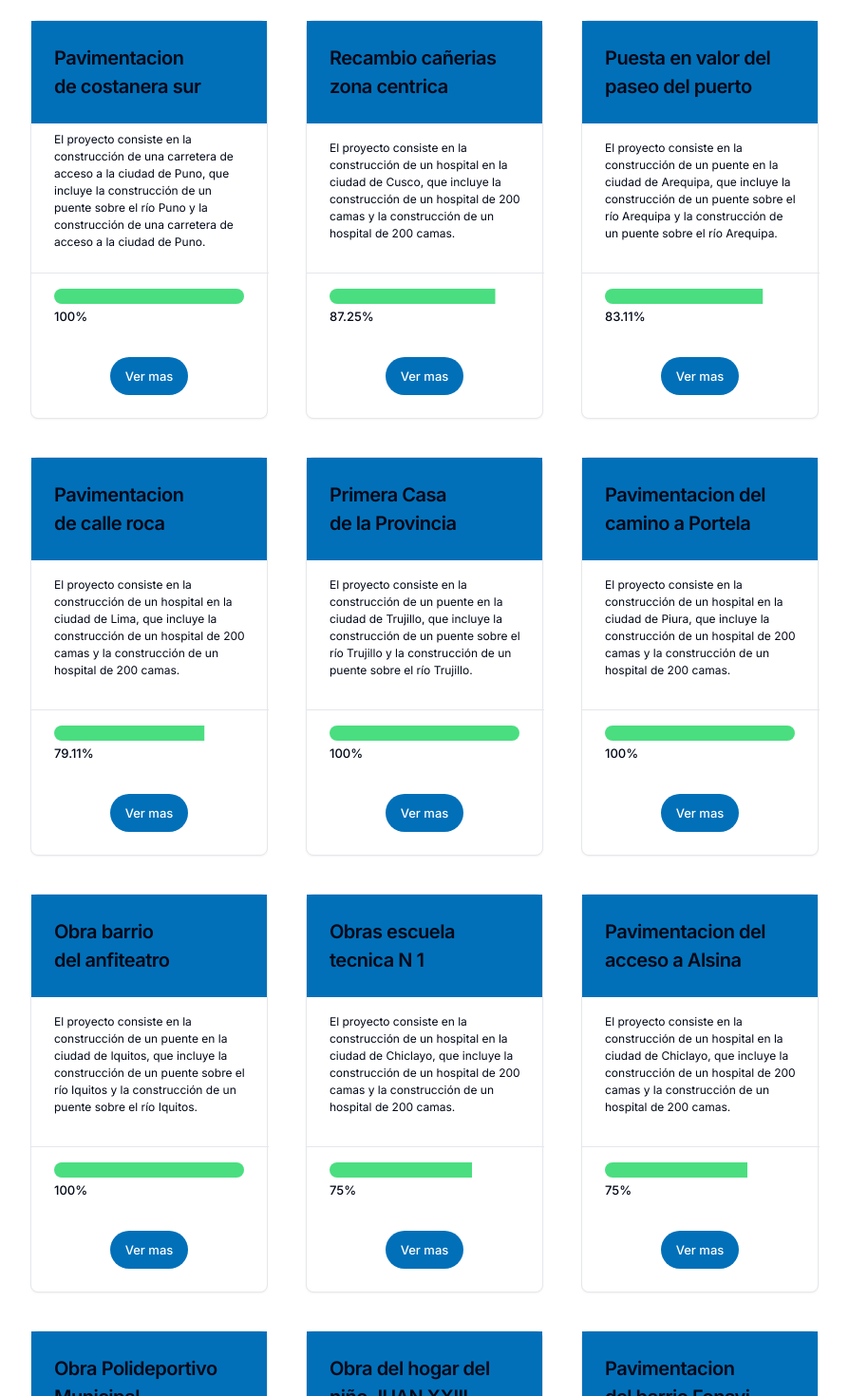
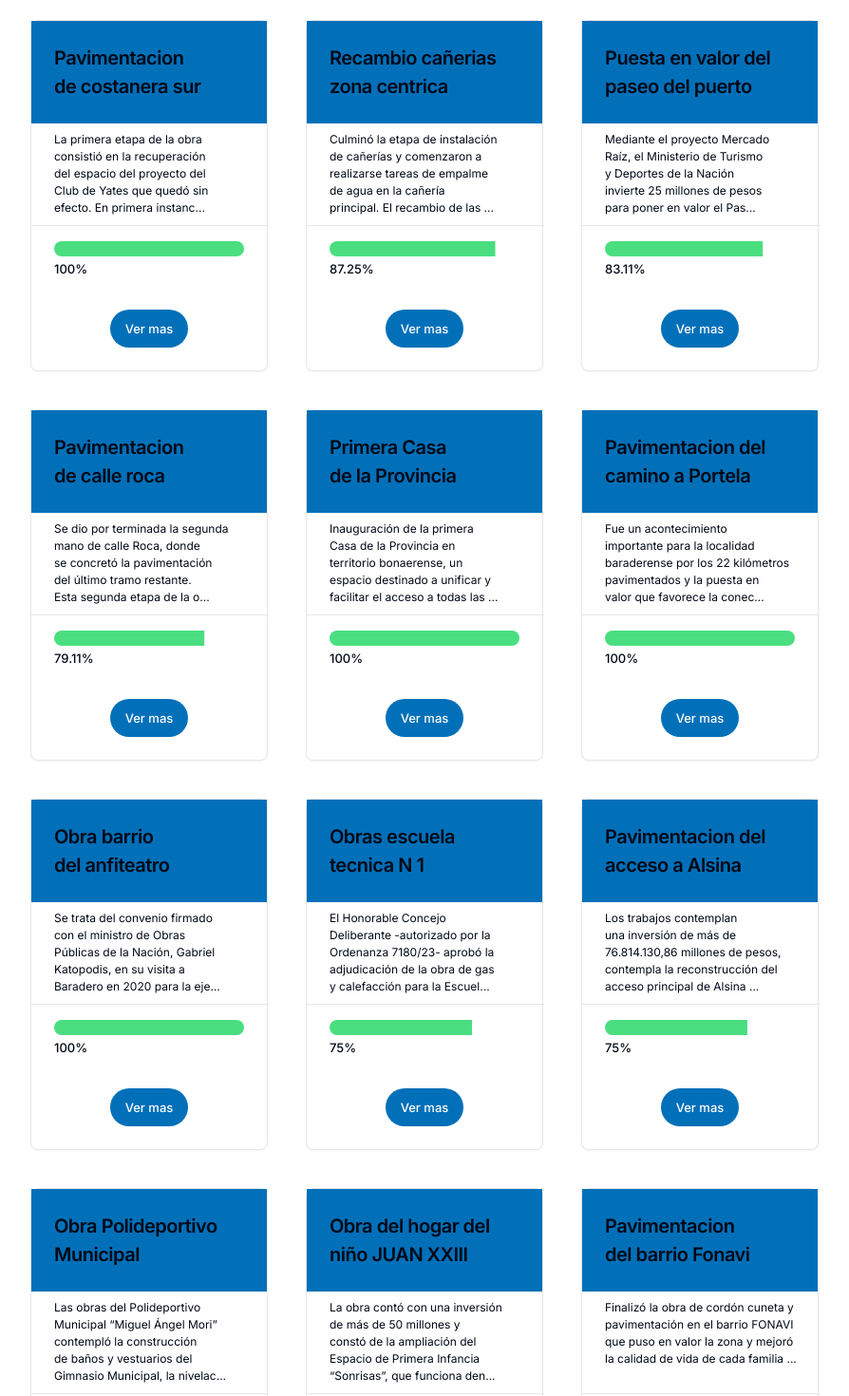
Before and after one commit to manuelcostilla/Gobierno-Abierto, a Next.js app: page /Gestion-de-compromisos in a window 1280 px wide. Shown: the part 640-2110 px from the top of the page at 95% size, without its empty margins (193-1087 px from the left). Built offline with nearby package versions, Linux system fonts and the light colour scheme.

Commit message:
cambios compromisos card

```diff
--- a/app/Gestion-de-compromisos/components/CompromisosCard.jsx
+++ b/app/Gestion-de-compromisos/components/CompromisosCard.jsx
@@ -1,4 +1,3 @@
-import React from "react"
 import { dataObra } from "../data/dataObraJSON"
 import { Progress } from "@/components/ui/progress"
 import { Button } from "@/components/ui/button"
@@ -26,14 +25,14 @@ const CompromisosCard = () => {
     <div className="flex justify-center items-center">
       <div className="flex flex-wrap justify-center self-center m-20 w-[1250px]">
         {dataObra.map((data, index) => (
-          <Card key={index} className="w-[250px] m-5">
+          <Card key={index} className="w-[250px]  m-5">
             <CardHeader className="flex items-center justify-center bg-blue-header">
               <CardTitle className="text-xl text-balance">
                 {data.title}
               </CardTitle>
             </CardHeader>
-            <CardContent className="text-xs text-wrap w-[250px] h-[150px] flex justify-center items-center border-b  mt-2">
-              <div>{data.description}</div>
+            <CardContent className="text-xs overflow-hidden whitespace-nowrap text-balance text-ellipsis w-[250px] h-[100px]  border-b  mt-2">
+              <p>{data.description.substring(0, 140)}...</p>
             </CardContent>
             <CardContent>
               <div className="mt-4">
@@ -54,21 +53,28 @@ const CompromisosCard = () => {
                 <DialogContent>
                   <DialogHeader>
                     <DialogTitle>{data.title}</DialogTitle>
+                    <Label className="text-balance">{data.subtitle}</Label>
                   </DialogHeader>
                   <DialogDescription>
-                    {data.description}
+                    <div className="text-sm  text-pretty">{data.description}</div>
                     <div className="flex justify-center items-center mt-5 mb-5">
                       <Image
                         alt="Imagen obra"
-                        height={400}
-                        width={400}
+                        height={960}
+                        width={642}
                         src={data.Imagelocation}
+                        priority={true}
                       />
                     </div>
                   </DialogDescription>
                   <DialogFooter>
                     <Button asChild>
-                      <a target="_blank" href={data.postUrl}> Informacion relacionada</a>
+                      <a
+                        target="_blank"
+                        href="https://baradero.gob.ar/secretaria-de-obras-y-servicios-publicos/"
+                      >
+                        Informacion relacionada
+                      </a>
                     </Button>
                   </DialogFooter>
                 </DialogContent>
--- a/app/Gestion-de-compromisos/data/dataObraJSON.js
+++ b/app/Gestion-de-compromisos/data/dataObraJSON.js
@@ -3,144 +3,120 @@ export const dataObra = [
     id: 1,
     title: "Pavimentacion de costanera sur",
     description:
-      "El proyecto consiste en la construcción de una carretera de acceso a la ciudad de Puno, que incluye la construcción de un puente sobre el río Puno y la construcción de una carretera de acceso a la ciudad de Puno.",
-    image:
-      "https://baradero.gob.ar/wp-content/uploads/2023/11/Obra-finalizada-costanera-sur.jpg",
+      "La primera etapa de la obra consistió en la recuperación del espacio del proyecto del Club de Yates que quedó sin efecto. En primera instancia de modificó la traza original del camino costero para retomar el camino original. Después se construyeron cordones, rotondas, entre otros trabajos. Luego, inició la segunda etapa de la obra en la zona del Circuito de Baradero. Allí se llevaron adelante trabajos de preparación de la superficie y nivelación de suelo para proceder y culminar con la colocación de la carpeta asfáltica.",
     progressvalue: 100,
-    postUrl:
-      "https://baradero.gob.ar/secretaria-de-obras-y-servicios-publicos/",
     Imagelocation: "/imagenes/costanero_sur_obra.jpg",
+    subtitle:
+      "Finalizó la pavimentación de más de 4 kilómetros de la Costanera Sur, obra que pone en valor la costa y que potencia al turismo. ",
   },
   {
     id: 2,
     title: "Recambio cañerias zona centrica",
     description:
-      "El proyecto consiste en la construcción de un hospital en la ciudad de Cusco, que incluye la construcción de un hospital de 200 camas y la construcción de un hospital de 200 camas.",
-    image:
-      "https://baradero.gob.ar/wp-content/uploads/2023/11/Obra-finalizada-costanera-sur.jpg",
+      "Culminó la etapa de instalación de cañerías y comenzaron a realizarse tareas de empalme de agua en la cañería principal. El recambio de las redes de distribución de la zona del centro se desarrolla en el perímetro conformado por las calles Mariano Moreno, Darragueira, Anchorena y Paso. La misma se realiza a través de un sistema de sustitución-renovación de cañerías que no necesita del zanjeo, y ofrece beneficios como el acortamiento de los tiempos de ejecución, mínimo movimiento de suelos e intervención en las veredas, entre otros. Es llevada adelante por ENOHSA a través de la Secretaría de Obras y Servicios Públicos del Municipio de Baradero.",
     progressvalue: 87.25,
-    postUrl:
-      "https://baradero.gob.ar/secretaria-de-obras-y-servicios-publicos/",
     Imagelocation: "/imagenes/cañerias del centro.jpg",
+    subtitle:
+      "La obra histórica que cuenta con una inversión de $427.000.707 millones de pesos mejorará el servicio de agua en la zona del centro de Baradero.",
   },
   {
     id: 3,
     title: "Puesta en valor del paseo del puerto",
     description:
-      "El proyecto consiste en la construcción de un puente en la ciudad de Arequipa, que incluye la construcción de un puente sobre el río Arequipa y la construcción de un puente sobre el río Arequipa.",
-    image:
-      "https://baradero.gob.ar/wp-content/uploads/2023/11/Obra-finalizada-costanera-sur.jpg",
+      "Mediante el proyecto Mercado Raíz, el Ministerio de Turismo y Deportes de la Nación invierte 25 millones de pesos para poner en valor el Paseo del Puerto. Ya se finalizó con el entubamiento del zanjón de calle Fiori, la colocación de nuevas luminarias y también con la construcción de senderos. Se está trabajando en la restauración de los galpones con tareas de pintura, recambio de chapas, construcción de nuevos baños, colocación de canaletas y nuevas bajantes, armado de escenario, del cartel señalético principal y de puestos de feriantes. Con esta obra, se podrán ampliar las propuestas turísticas, productivas y culturales, ofreciendo un espacio único que también te permite apreciar la naturaleza de la ciudad, ya que está próxima al río.",
     progressvalue: 83.11,
-    postUrl:
-      "https://baradero.gob.ar/secretaria-de-obras-y-servicios-publicos/",
     Imagelocation: "/imagenes/puesta_en_valor_puerto.jpg",
+    subtitle:
+      "Sigue ejecutándose la obra de la puesta en valor del Paseo del Puerto a través del programa nacional “50 Destinos” ",
   },
   {
     id: 4,
     title: "Pavimentacion de calle roca",
     description:
-      "El proyecto consiste en la construcción de un hospital en la ciudad de Lima, que incluye la construcción de un hospital de 200 camas y la construcción de un hospital de 200 camas.",
-    image:
-      "https://baradero.gob.ar/wp-content/uploads/2023/11/Obra-finalizada-costanera-sur.jpg",
+      "Se dio por terminada la segunda mano de calle Roca, donde se concretó la pavimentación del último tramo restante. Esta segunda etapa de la obra de mejoramiento de la red vial urbana, en la que se invirtió $64.493.745, contempló la construcción de cordones cunetas y entubamientos, la colocación de brea y por último las tareas de pavimentación de la calle que desemboca a la Ruta N°41.",
     progressvalue: 79.11,
-    postUrl:
-      "https://baradero.gob.ar/secretaria-de-obras-y-servicios-publicos/",
     Imagelocation: "/imagenes/pavimentacion_calle_roca_obra.jpg",
+    subtitle:
+      "Se dio por terminada la segunda mano de calle Roca, donde se concretó la pavimentación del último tramo restante.",
   },
   {
     id: 5,
     title: "Primera Casa de la Provincia",
     description:
-      "El proyecto consiste en la construcción de un puente en la ciudad de Trujillo, que incluye la construcción de un puente sobre el río Trujillo y la construcción de un puente sobre el río Trujillo.",
-    image:
-      "https://baradero.gob.ar/wp-content/uploads/2023/11/Obra-finalizada-costanera-sur.jpg",
+      "Inauguración de la primera Casa de la Provincia en territorio bonaerense, un espacio destinado a unificar y facilitar el acceso a todas las prestaciones que brinda el Estado. La construcción se llevó adelante con obra de mano local y materiales provenientes de comercios del municipio, contribuyendo además a la reactivación de la actividad y la generación de empleo. “Además de tener un sentido especial por ser la primera, esta Casa de la Provincia nos ha permitido generar trabajo genuino en Baradero y poner en valor al barrio”, sostuvo el intendente Sanzio. Con una inversión de $141 millones, la Casa de la Provincia se construyó en un terreno cedido por el municipio. Allí funcionarán las oficinas de ARBA, IOMA, el Registro Provincial de las Personas y el Instituto de Previsión Social (IPS); y las delegaciones de los ministerios de Trabajo y de las Mujeres, Políticas de Género y Diversidad Sexual. Durante la jornada, se puso en funcionamiento también una ambulancia de alta complejidad para fortalecer la gestión de emergencias en el Municipio de Baradero.",
     progressvalue: 100,
-    postUrl:
-      "https://baradero.gob.ar/secretaria-de-obras-y-servicios-publicos/",
     Imagelocation: "/imagenes/portada3_inaguracion Casa de la Provincia.jpg",
+    subtitle:
+      "Inauguración de la primera Casa de la Provincia en territorio bonaerense, un espacio destinado a unificar y facilitar el acceso a todas las prestaciones que brinda el Estado.",
   },
   {
     id: 6,
     title: "Pavimentacion del camino a Portela",
     description:
-      "El proyecto consiste en la construcción de un hospital en la ciudad de Piura, que incluye la construcción de un hospital de 200 camas y la construcción de un hospital de 200 camas.",
-    image:
-      "https://baradero.gob.ar/wp-content/uploads/2023/11/Obra-finalizada-costanera-sur.jpg",
+      "Fue un acontecimiento importante para la localidad baraderense por los 22 kilómetros pavimentados y la puesta en valor que favorece la conectividad, la producción, el turismo, la educación y la calidad de vida de todas y todos los vecinos porteleros. Para esta obra de repavimentación de la Ruta N°38, camino a Ireneo Portela el Estado destinó $329.964.187,54 de pesos.",
     progressvalue: 100,
-    postUrl:
-      "https://baradero.gob.ar/secretaria-de-obras-y-servicios-publicos/",
     Imagelocation: "/imagenes/camino_a_portela_obra.jpg",
+    subtitle:
+      "La inauguración de la histórica obra estuvo encabezada por el intendente Esteban Sanzio y el gobernador de la provincia Axel Kicillof.",
   },
   {
     id: 7,
     title: "Obra barrio del anfiteatro",
     description:
-      "El proyecto consiste en la construcción de un puente en la ciudad de Iquitos, que incluye la construcción de un puente sobre el río Iquitos y la construcción de un puente sobre el río Iquitos.",
-    image:
-      "https://baradero.gob.ar/wp-content/uploads/2023/11/Obra-finalizada-costanera-sur.jpg",
+      "Se trata del convenio firmado con el ministro de Obras Públicas de la Nación, Gabriel Katopodis, en su visita a Baradero en 2020 para la ejecución de obras por medio del Plan “Argentina Hace II”. En este caso, es una inversión de más de 25 millones de pesos destinados al mejoramiento del tránsito y desagüe de la zona. Específicamente son $25.187.840, 91 que contemplan 10.530 m2 de pavimento asfáltico, 1.056 metros lineales de cordón cuneta y 294 m2 de boca calles y badenes financiados en su totalidad por el Ministerio de Obras Públicas de la Nación.",
     progressvalue: 100,
-    postUrl:
-      "https://baradero.gob.ar/secretaria-de-obras-y-servicios-publicos/",
     Imagelocation: "/imagenes/anfiteatro1.jpg",
+    subtitle:
+      "La obra consta de la construcción de la cinta asfáltica, entubamiento pluvial y construcción de cunetas badenes en el barrio.",
   },
   {
     id: 8,
     title: "Obras escuela tecnica N 1",
     description:
-      "El proyecto consiste en la construcción de un hospital en la ciudad de Chiclayo, que incluye la construcción de un hospital de 200 camas y la construcción de un hospital de 200 camas.",
-    image:
-      "https://baradero.gob.ar/wp-content/uploads/2023/11/Obra-finalizada-costanera-sur.jpg",
+      "El Honorable Concejo Deliberante -autorizado por la Ordenanza 7180/23- aprobó la adjudicación de la obra de gas y calefacción para la Escuela Técnica N°1 que estará a cargo de la empresa Striking y contará con una inversión de $8.332.000 millones de pesos. Esta obra se suma a la obra integral del taller que ya culminó y constó de la reconstrucción del techo, los baños e incluyó tareas de adaptación de seguridad e higiene. También se llevaron adelante obras de instalación eléctricas que contemplaron la colocación de dos tableros principales, la instalación del nuevo tendido eléctrico por bandejas, bajadas de corriente nuevas para cada máquina e instalación eléctrica con cortina automatizada.",
     progressvalue: 75,
-    postUrl:
-      "https://baradero.gob.ar/secretaria-de-obras-y-servicios-publicos/",
     Imagelocation: "/imagenes/escuela_industria_obra.jpg",
+    subtitle:
+      "Siguen las obras en la Escuela Técnica N°1. Comienza la nueva obra de gas y calefacción.",
   },
   {
     id: 9,
     title: "Pavimentacion del acceso a Alsina",
     description:
-      "El proyecto consiste en la construcción de un hospital en la ciudad de Chiclayo, que incluye la construcción de un hospital de 200 camas y la construcción de un hospital de 200 camas.",
-    image:
-      "https://baradero.gob.ar/wp-content/uploads/2023/11/Obra-finalizada-costanera-sur.jpg",
+      "Los trabajos contemplan una inversión de más de 76.814.130,86 millones de pesos, contempla la reconstrucción del acceso principal de Alsina desde la Ruta Nacional N°9. La obra es llevada adelante por la Dirección Nacional de Vialidad del Ministerio de Obras Públicas de la Nación a través del programa de sostenimiento vial “Redes Conexas”.",
     progressvalue: 75,
-    postUrl:
-      "https://baradero.gob.ar/secretaria-de-obras-y-servicios-publicos/",
     Imagelocation: "/imagenes/acceso_alsina_obra.jpg",
+    subtitle:
+      "Esta obra de reconstrucción traerá mejoras a la conectividad y generará un acceso seguro para cada vecino.",
   },
   {
     id: 10,
     title: "Obra Polideportivo Municipal",
     description:
-      "El proyecto consiste en la construcción de un hospital en la ciudad de Chiclayo, que incluye la construcción de un hospital de 200 camas y la construcción de un hospital de 200 camas.",
-    image:
-      "https://baradero.gob.ar/wp-content/uploads/2023/11/Obra-finalizada-costanera-sur.jpg",
+      "Las obras del Polideportivo Municipal “Miguel Ángel Mori” contempló la construcción de baños y vestuarios del Gimnasio Municipal, la nivelación del piso y la colocación de luminarias en pista y cancha. Además de las tareas desarrolladas en el sector del Gimnasio Municipal, en el Polideportivo se reacondicionó con la colocación polvo ladrillo, con una inversión de más de 150 mil pesos, la colocación de 31 luminarias y pintura de sus columnas y cordones de la pista; el acondicionamiento de la caja de salto y zona de lanzamientos, la refacción del alambrado periférico y la reparación de las columnas del SUM. La obra se llevó a cabo en tres etapas y la inversión fue de 12 millones de pesos. Esta obra permitió que Baradero pueda ser sede de importantes competencias en los distintos deportes que se practican.",
     progressvalue: 100,
-    postUrl:
-      "https://baradero.gob.ar/secretaria-de-obras-y-servicios-publicos/",
     Imagelocation: "/imagenes/polideportivo_obra.jpg",
+    subtitle:
+      "A través del Programa Clubes en Obras se llevó adelante la obra del Polideportivo Municipal “Miguel Ángel Mori”.",
   },
   {
     id: 11,
     title: "Obra del hogar del niño JUAN XXIII",
     description:
-      "El proyecto consiste en la construcción de un hospital en la ciudad de Chiclayo, que incluye la construcción de un hospital de 200 camas y la construcción de un hospital de 200 camas.",
-    image:
-      "https://baradero.gob.ar/wp-content/uploads/2023/11/Obra-finalizada-costanera-sur.jpg",
+      "La obra contó con una inversión de más de 50 millones y constó de la ampliación del Espacio de Primera Infancia “Sonrisas”, que funciona dentro de las instalaciones del hogar, y de la remodelación de la cocina, los baños y las habitaciones de las niñas. Además de la construcción del SUM, la oficina del gabinete, las salas y las habitaciones de los niños. Luego de que finalice la primera etapa de la obra con tareas de ampliación y remodelación, se trabajo en la segunda etapa, que constó en la construcción del SUM, la oficina del gabinete, las salas y las habitaciones de los niños. Estas obras son de gran importancia para el desarrollo integral de los niños, niñas y jóvenes que allí residen, y para las y los trabajadores que acompañan cada día.",
     progressvalue: 100,
-    postUrl:
-      "https://baradero.gob.ar/secretaria-de-obras-y-servicios-publicos/",
     Imagelocation: "/imagenes/Hogar.jpg",
+    subtitle:
+      "Finalizó la obra de ampliación y remodelación del Hogar del Niño “Juan XXIII” y de su Espacio de Primera Infancia “Sonrisas”, que fue promulgada y puesta en marcha gracias a las gestiones realizadas por el intendente Esteban Sanzio con el Ministerio de Desarrollo Social de la Nación. ",
   },
   {
     id: 12,
     title: "Pavimentacion del barrio Fonavi",
     description:
-      "El proyecto consiste en la construcción de un hospital en la ciudad de Chiclayo, que incluye la construcción de un hospital de 200 camas y la construcción de un hospital de 200 camas.",
-    image:
-      "https://baradero.gob.ar/wp-content/uploads/2023/11/Obra-finalizada-costanera-sur.jpg",
+      "Finalizó la obra de cordón cuneta y pavimentación en el barrio FONAVI que puso en valor la zona y mejoró la calidad de vida de cada familia que allí reside. La obra en ejecución tuvo una inversión de 34.890.802,48 millones de pesos y comprende las calles Gallo entre Sánchez Loria y René Simón; Medrano entre Castro Barros y José María Paz; y Castro Barros entre Gallo y Medrano.",
     progressvalue: 100,
-    postUrl:
-      "https://baradero.gob.ar/secretaria-de-obras-y-servicios-publicos/",
     Imagelocation: "/imagenes/pavimentacion_fonavi_obra.jpg",
+    subtitle:
+      "Finalizó la obra de cordón cuneta y pavimentación en el barrio FONAVI",
   },
 ]
```
